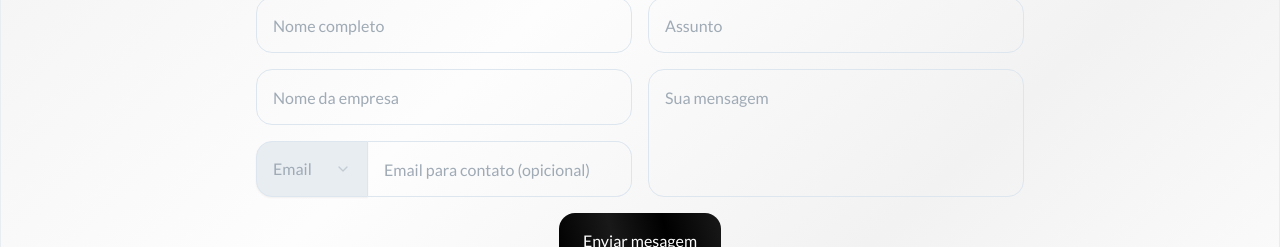
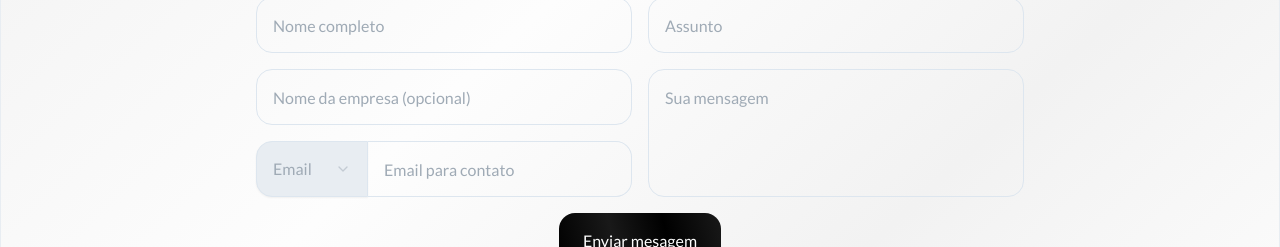
Before and after one commit to vinisiqueira00/portfolio, a Next.js app: page / in a window 1280 px wide. Shown: the part 2232-2479 px from the top of the page. Built offline with nearby package versions, Linux system fonts and the light colour scheme; no server answers.

Commit message:
fix: corrige validação e textos do form de contato

```diff
--- a/messages/en.json
+++ b/messages/en.json
@@ -19,12 +19,12 @@
   "contact-fullName-placeholder": "Full name",
   "contact-fullName-validation-01": "Minimum 5 characters",
   "contact-fullName-validation-02": "Maximum 30 characters",
-  "contact-companyName-placeholder": "Company name",
+  "contact-companyName-placeholder": "Company name (optional)",
   "contact-companyName-validation-01": "Minimum 2 characters",
   "contact-companyName-validation-02": "Maximum 100 characters",
-  "contact-email-placeholder": "Email for contact (optional)",
+  "contact-email-placeholder": "Email for contact",
   "contact-email-validation-01": "Invalid email format",
-  "contact-phone-placeholder": "Phone for contact (optional)",
+  "contact-phone-placeholder": "Phone for contact",
   "contact-phone-validation-01": "Invalid phone format",
   "contact-subject-placeholder": "Subject",
   "contact-subject-validation-01": "Minimum 5 characters",
--- a/messages/pt.json
+++ b/messages/pt.json
@@ -19,12 +19,12 @@
   "contact-fullName-placeholder": "Nome completo",
   "contact-fullName-validation-01": "Mínimo de 5 caracteres",
   "contact-fullName-validation-02": "Máximo de 30 caracteres",
-  "contact-companyName-placeholder": "Nome da empresa",
+  "contact-companyName-placeholder": "Nome da empresa (opcional)",
   "contact-companyName-validation-01": "Mínimo de 2 caracteres",
   "contact-companyName-validation-02": "Máximo de 100 caracteres",
-  "contact-email-placeholder": "Email para contato (opicional)",
+  "contact-email-placeholder": "Email para contato",
   "contact-email-validation-01": "Formato de email inválido",
-  "contact-phone-placeholder": "Celular para contato (opicional)",
+  "contact-phone-placeholder": "Celular para contato",
   "contact-phone-validation-01": "Formato de celular inválido",
   "contact-subject-placeholder": "Assunto",
   "contact-subject-validation-01": "Mínimo de 5 caracteres",
--- a/src/schemas/contactSchema.ts
+++ b/src/schemas/contactSchema.ts
@@ -7,10 +7,7 @@ export function createContactSchema(t: Record<string, string>) {
         .string()
         .min(5, t.fullNameMinError)
         .max(30, t.fullNameMaxError),
-      companyName: z
-        .string()
-        .min(2, t.companyNameMinError)
-        .max(100, t.companyNameMaxError),
+      companyName: z.string().max(100, t.companyNameMaxError).optional(),
       preferredContact: z.enum(["email", "phone"]),
       email: z.string().optional(),
       phone: z.string().optional(),
```
